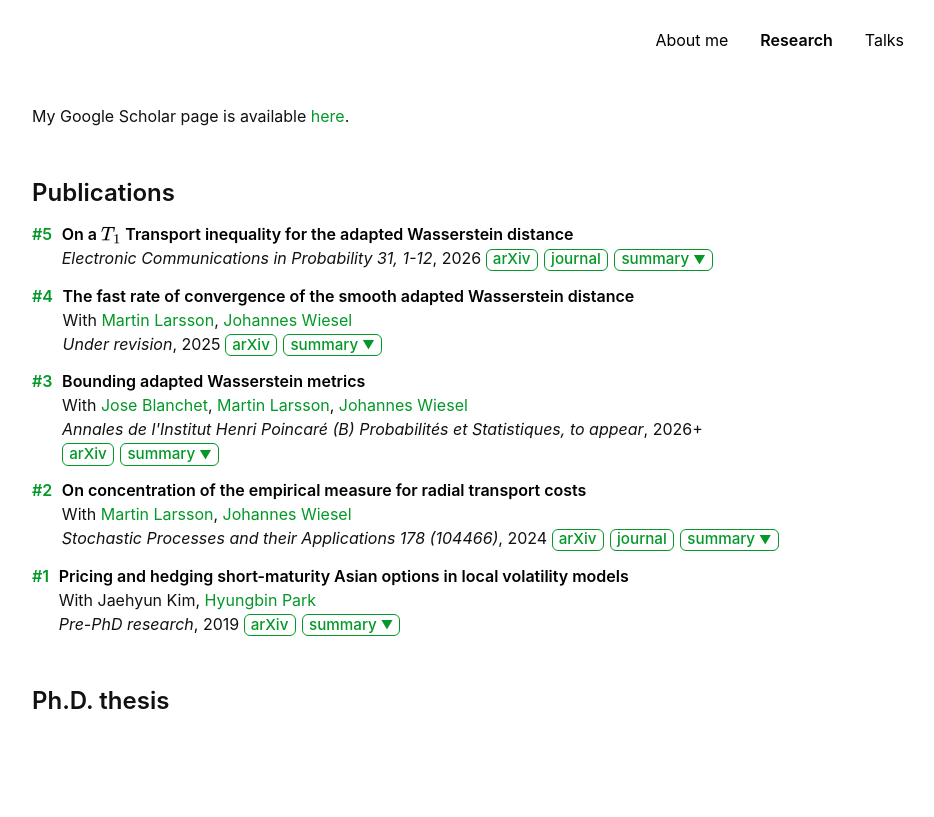
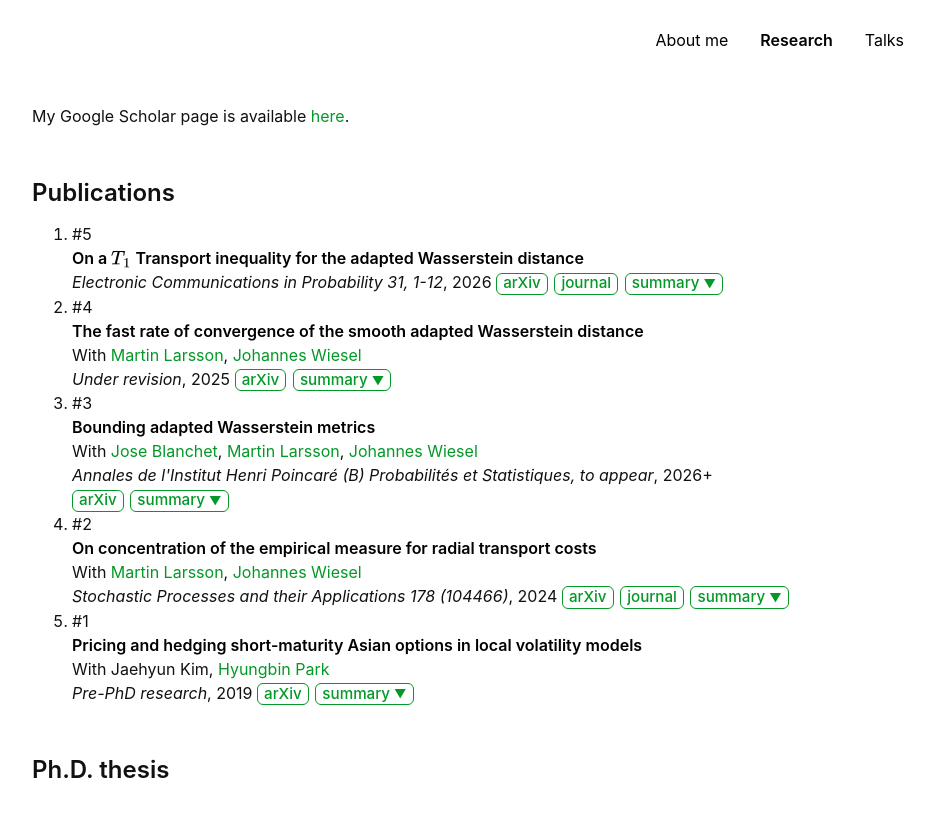
Before and after one commit to Jonghwap/Jonghwap.github.io, a Jekyll site: the page built from research.md, in a window 1280 px wide. Shown: the top 817 px of the page, without its empty margins (208-1142 px from the left). Built offline with Jekyll 4.4.1, drawn with Linux system fonts in a browser that asks for light colours; a style sheet for code colours, icons or effects is not loaded.

Commit message:
Update minimal-light-no-dark-mode.scss

```diff
--- a/_sass/minimal-light-no-dark-mode.scss
+++ b/_sass/minimal-light-no-dark-mode.scss
@@ -243,28 +243,6 @@ a {
 
 a:hover {
   color:#02661E
-}
-
-.publication-list {
-  list-style: none;
-  padding-left: 0;
-  margin-left: 0;
-}
-
-.publication-entry {
-  display: flex;
-  gap: 0.6rem;
-}
-
-.publication-entry + .publication-entry {
-  margin-top: 0.8rem;
-}
-
-
-.publication-rank {
-  color: #039827;
-  font-weight: 600;
-  white-space: nowrap;
 }
 
 
```
